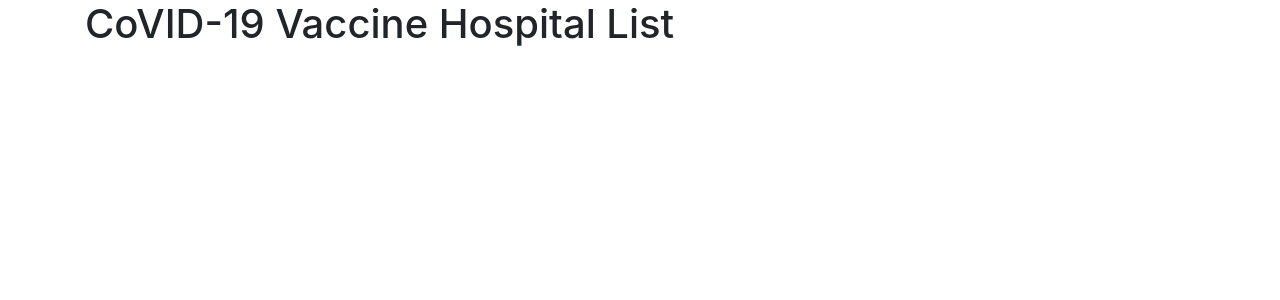
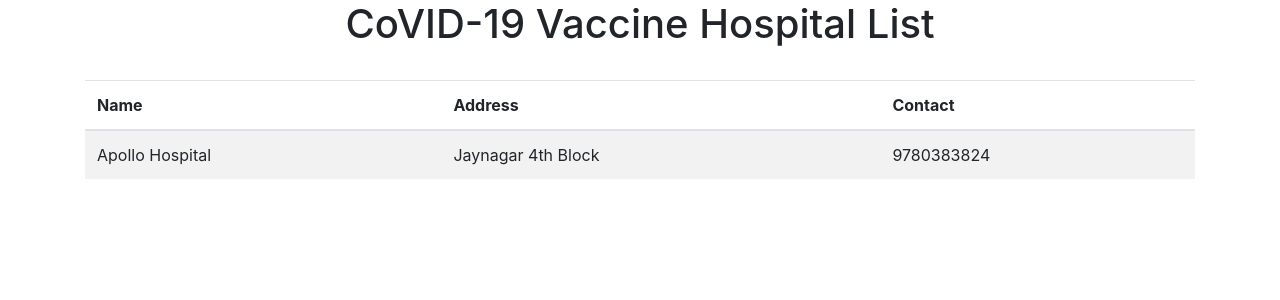
Before and after one commit to demotcsorg/demopythonapp, a Flask app: page / in a window 1280 px wide. Shown: the part 56-356 px from the top of the page. Run offline with Flask 2, Linux system fonts and the light colour scheme; data comes from the database, SQL or seed files in the repository; some libraries are stand-ins or nearby versions.

Commit message:
Bootstrap CSS

```diff
--- a/static/css/style.css
+++ b/static/css/style.css
@@ -4,3 +4,7 @@ h1 {
     color: brown;
     padding: 10px;
 }
+
+table, th, td {
+    border: 1px solid black;
+}
--- a/templates/index.html
+++ b/templates/index.html
@@ -1,5 +1,24 @@
 {% extends 'base.html' %}
 
 {% block content %}
-    <h1>{% block title %} CoVID-19 Vaccine Hospital List {% endblock %}</h1>
+    <h1 class="text-center">{% block title %} CoVID-19 Vaccine Hospital List {% endblock %}</h1>
+    <br style=“line-height:5;”>
+    <table class="table table-striped table-hover">
+    <thead>
+      <tr>
+            <th scope="col">Name</th>
+            <th scope="col">Address</th>
+            <th scope="col">Contact</th>
+      </tr>
+    </thead>
+    <tbody>
+      {% for post in posts %}
+         <tr>
+            <td>{{ post['name'] }}</td>
+            <td>{{ post['address'] }}</td>
+            <td>{{ post['phone'] }}</td>
+         </tr>
+      {% endfor %}
+    </tbody>
+    </table>
 {% endblock %}
```
